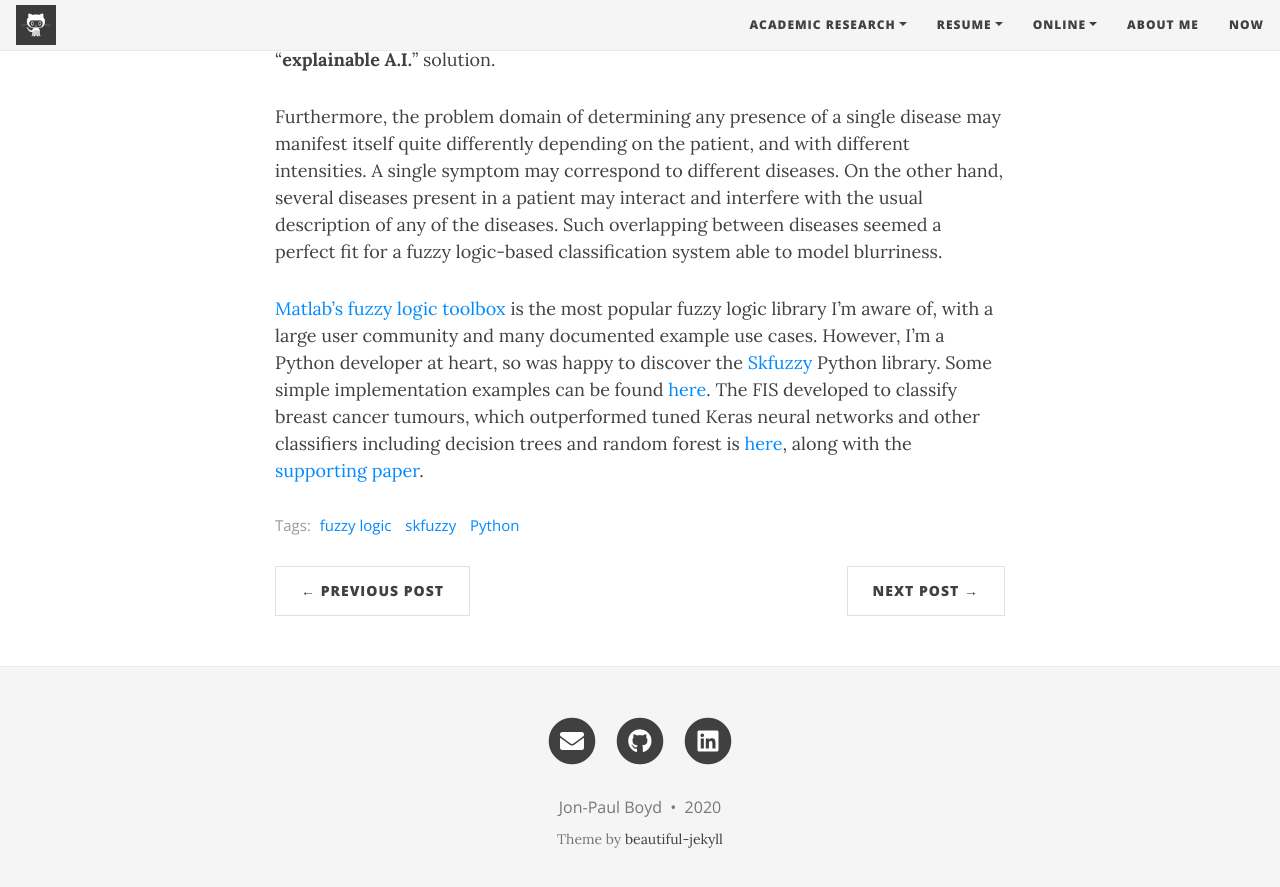
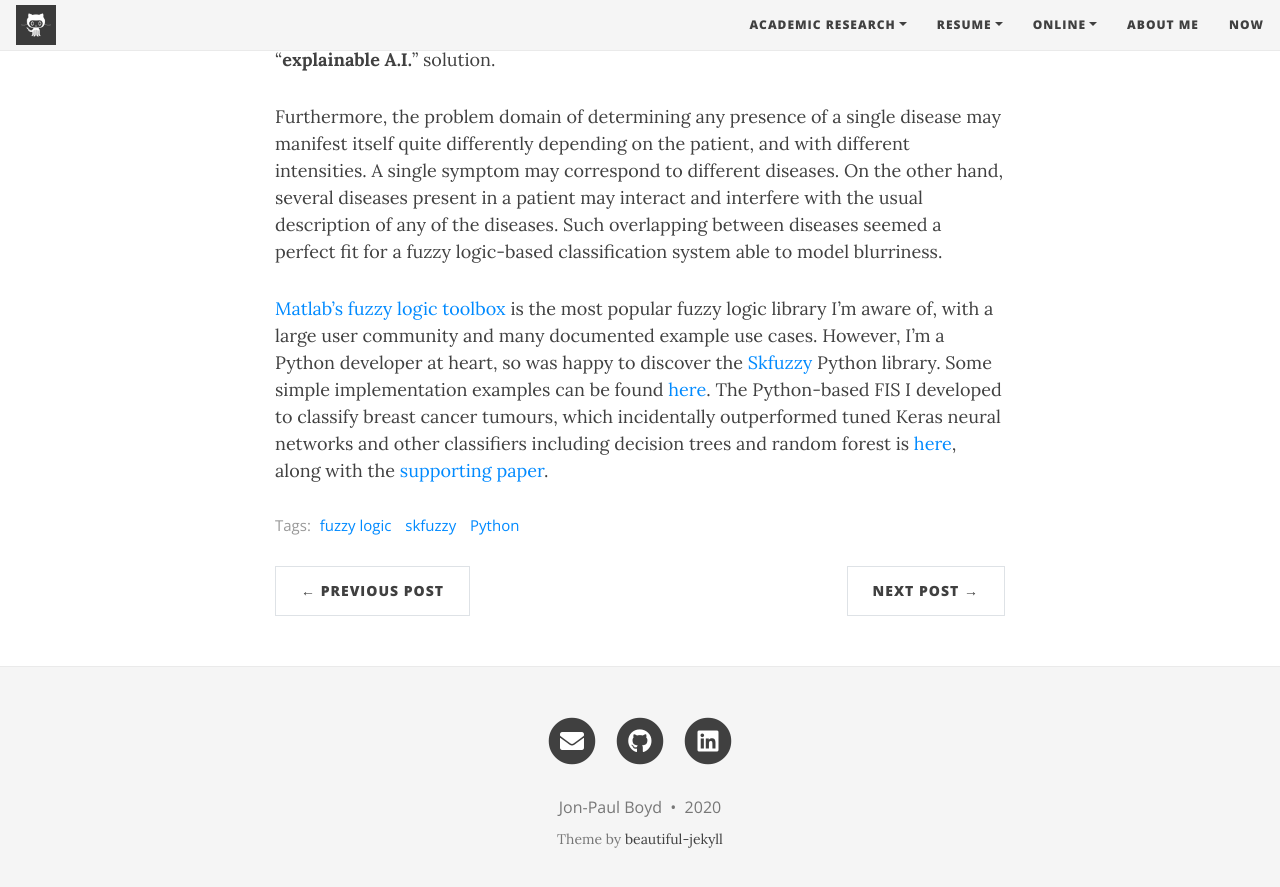
Before and after one commit to corticalstack/corticalstack.github.io, a Jekyll site: the page built from _posts/2019-12-10-skfuzzy-python-package.md, in a window 1280 px wide and 900 px high, scrolled down 744 px. Shown: the top 887 px of the window. Built offline with Jekyll 4.4.1, drawn with Linux system fonts in a browser that asks for light colours; nearby versions of some CDN libraries.

Commit message:
Initial wip

```diff
--- a/_posts/2019-12-10-skfuzzy-python-package.md
+++ b/_posts/2019-12-10-skfuzzy-python-package.md
@@ -20,9 +20,9 @@ blurriness.
 
 [Matlab's fuzzy logic toolbox][matlabfltb] is the most popular fuzzy logic library I'm aware of, with a large user
 community and many documented example use cases. However, I'm a Python developer at heart, so was happy to discover the
-[Skfuzzy] Python library. Some simple implementation examples can be found [here][Skfuzzyeg]. The FIS developed to classify
-breast cancer tumours, which outperformed tuned Keras neural networks and other classifiers including decision trees and
-random forest is [here][fisgit], along with the [supporting paper][fispaper].
+[Skfuzzy] Python library. Some simple implementation examples can be found [here][Skfuzzyeg]. The Python-based FIS I
+developed to classify breast cancer tumours, which incidentally outperformed tuned Keras neural networks and other
+classifiers including decision trees and random forest is [here][fisgit], along with the [supporting paper][fispaper].
 
 
 [fisgit]: https://github.com/corticalstack/fuzzy-system-breast-cancer-wisconsin
```
